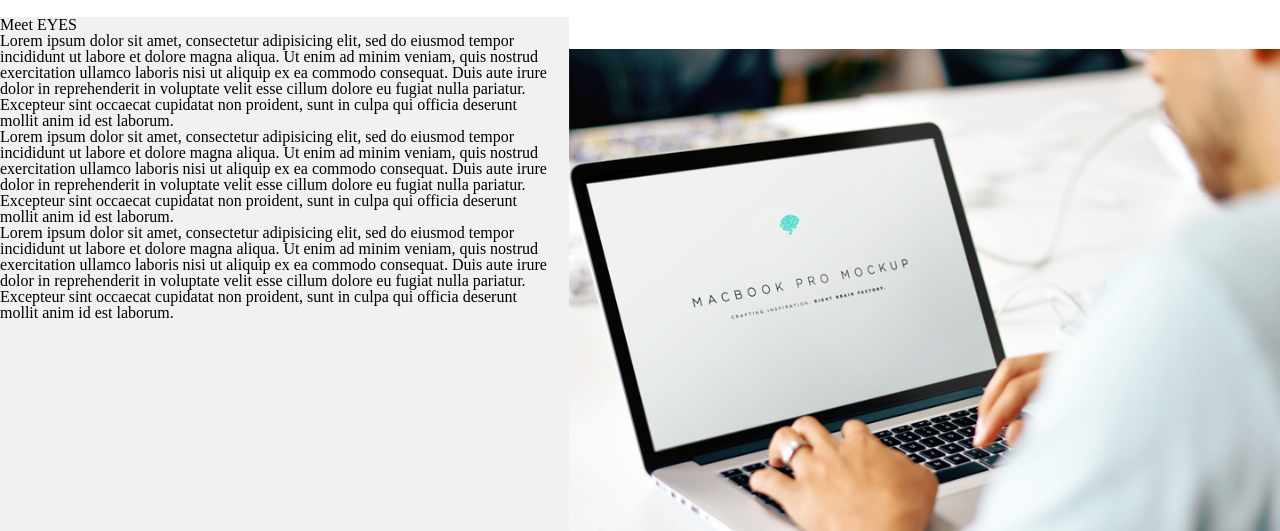
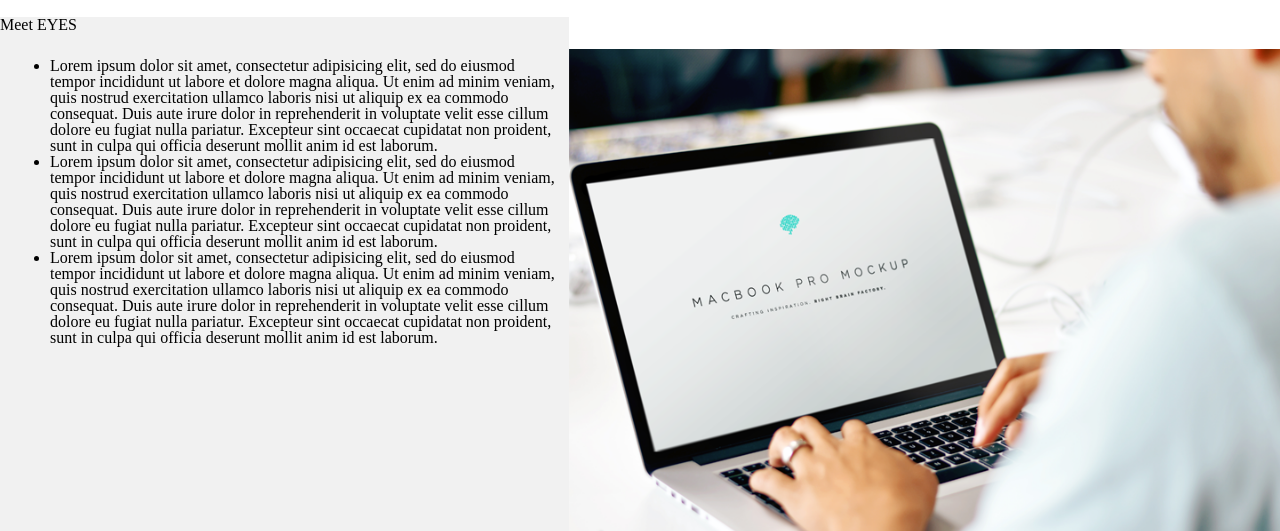
Before and after one commit to samuelsilvadev/layouts-css-tests, a website: page com-flexbox/index.html in a window 1280 px wide. Shown: the part 677-1208 px from the top of the page. Drawn offline with nearby package versions, Linux system fonts and the light colour scheme.

Commit message:
mostrando lista

```diff
--- a/com-flexbox/index.html
+++ b/com-flexbox/index.html
@@ -58,7 +58,7 @@
 		<section class="container-flex" style="width: 100%">
 			<div style="width: calc(100% / 2); background-color: #f1f1f1; height: 600px;">
 				<h1>Meet EYES</h1>
-				<ul style="display: block; list-style-type: disc; text-transform: none;">
+				<ul style="display: block; list-style-type: disc; text-transform: none; padding: 25px 0 0 50px;">
 					<li>
 					Lorem ipsum dolor sit amet, consectetur adipisicing elit, sed do eiusmod
 					tempor incididunt ut labore et dolore magna aliqua. Ut enim ad minim veniam,
```
